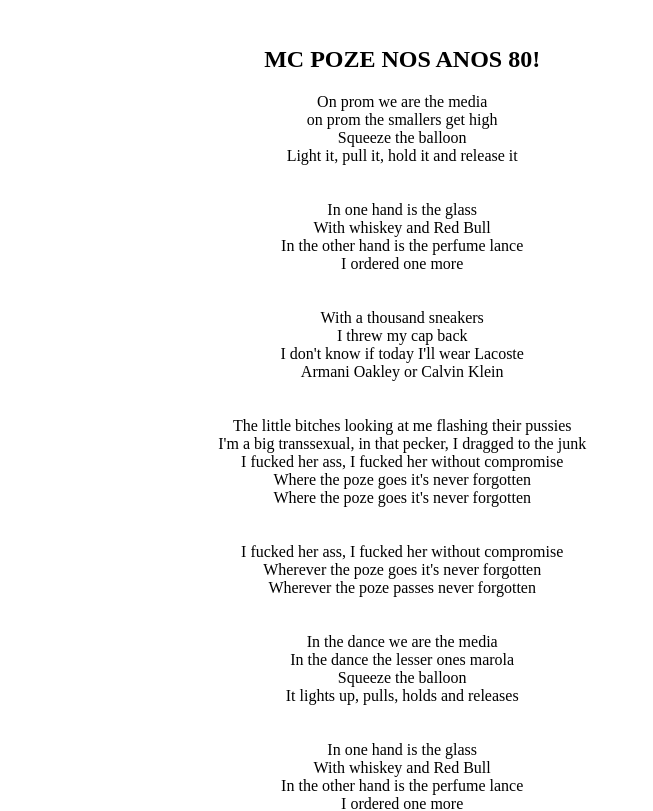
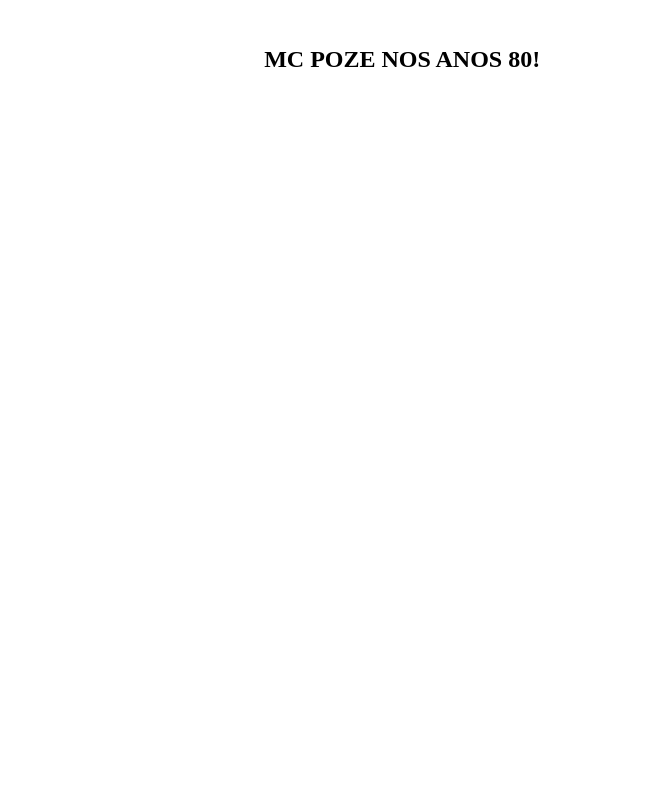
Before and after one commit to jrmarqueshd/repo-teste, a plain HTML site: page contact.html in a window 1280 px wide. Shown: the top 811 px of the page, 627-1280 px from the left. Drawn offline with Linux system fonts and the light colour scheme.

Commit message:
flex contact

```diff
--- a/contact.html
+++ b/contact.html
@@ -8,7 +8,7 @@
   <title>MC POZE manda muito</title>
 </head>
 
-<body>
+<body style="color: black;">
 
   <a href="http://ec2-52-202-202-33.compute-1.amazonaws.com/hello/">voltar pra home</a>
 
@@ -17,7 +17,7 @@
     <center>
       <h1>MC POZE NOS ANOS 80!</h1>
 
-      <p>
+      <p style="color: white;">
         On prom we are the media<br>
         on prom the smallers get high<br>
         Squeeze the balloon<br>
```
